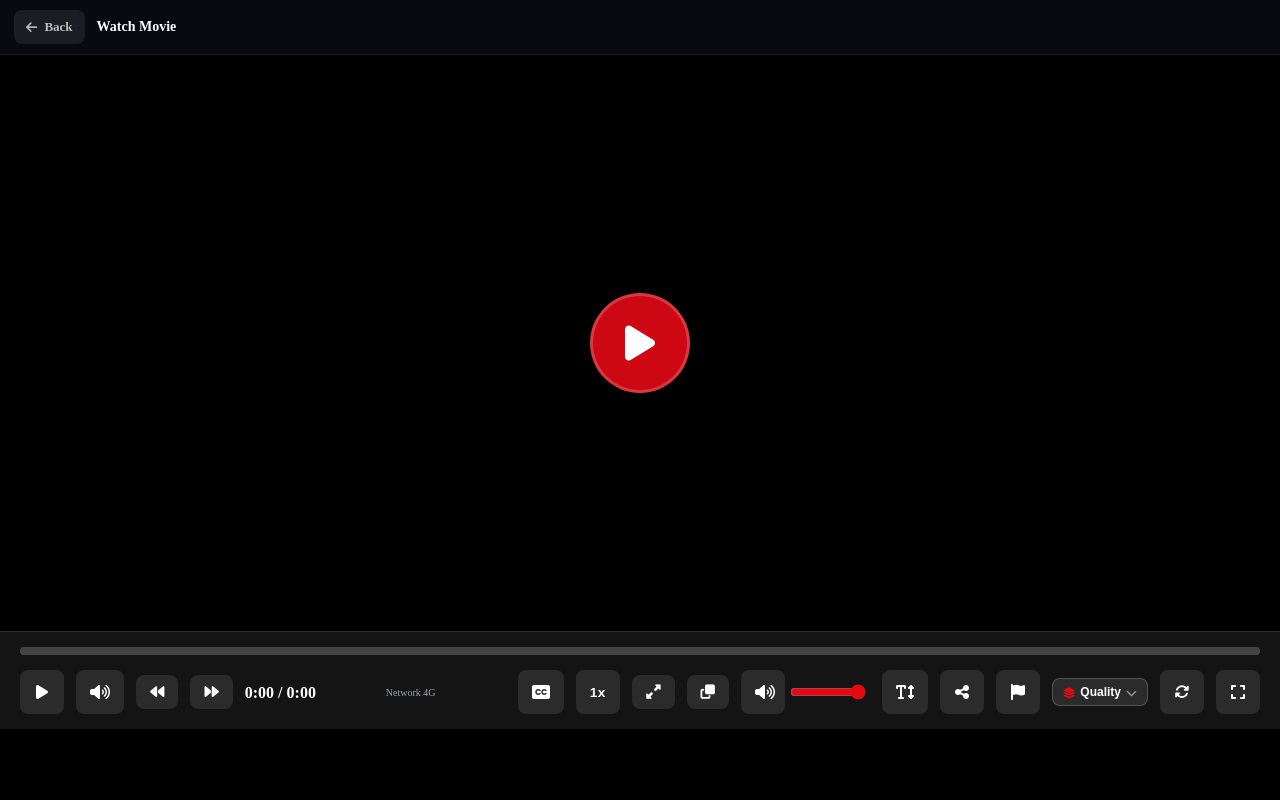
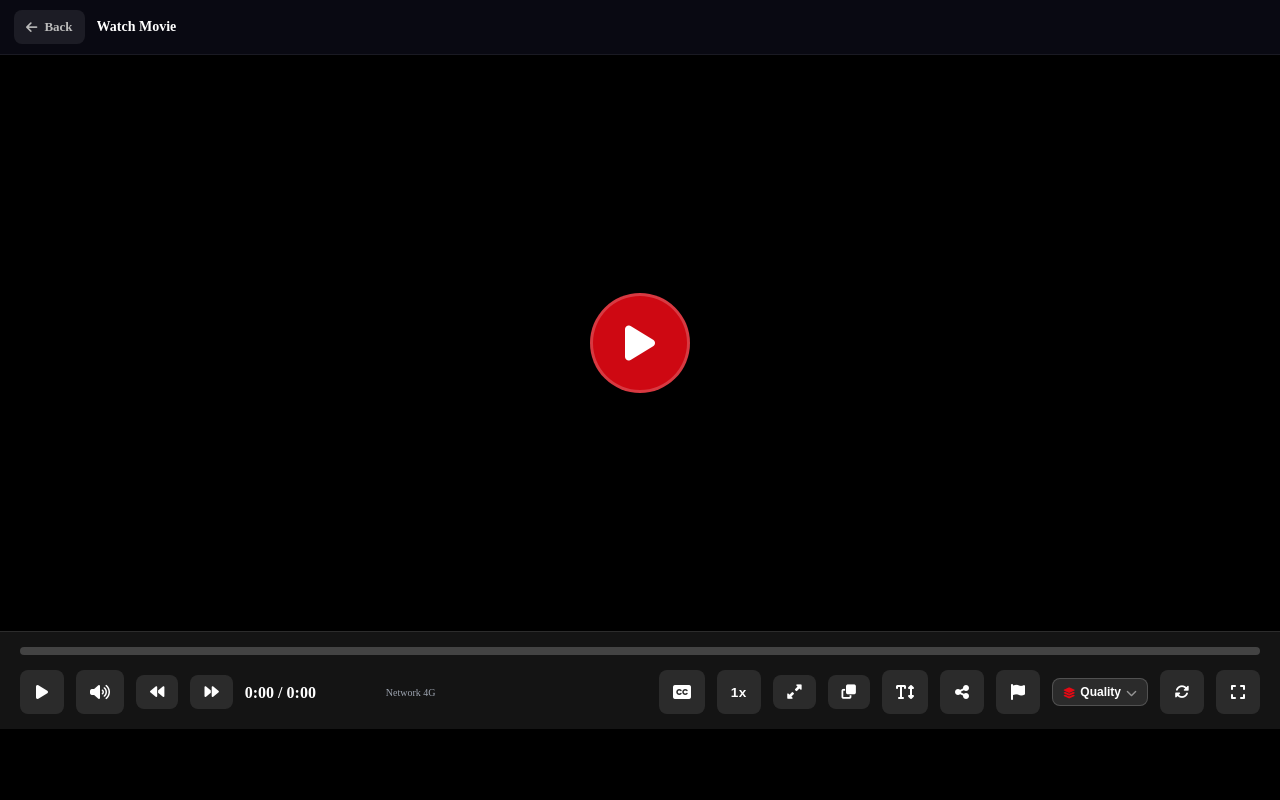
Before and after one commit to Luckycia404/hm-cinema-northflank, a website: page watch.html in a window 1280 px wide. Shown: the top 800 px of the page. Drawn offline with nearby package versions, Linux system fonts and the light colour scheme.

Commit message:
Remove player volume slider and keep mute control

```diff
--- a/watch.html
+++ b/watch.html
@@ -338,11 +338,6 @@
                         <button class="pip-btn" id="pipBtn" title="Picture-in-Picture" onclick="togglePip()">
                             <i class="fas fa-clone"></i>
                         </button>
-                        <!-- Volume slider -->
-                        <div class="player-volume-wrap" id="playerVolumeWrap">
-                            <button class="control-btn" id="volumeSliderMute" type="button" title="Mute / unmute" aria-label="Mute or unmute"><i class="fas fa-volume-up"></i></button>
-                            <input id="playerVolumeSlider" type="range" min="0" max="100" value="100" aria-label="Volume" title="Volume">
-                        </div>
                         <!-- Subtitle appearance -->
                         <button class="control-btn" id="subtitleStyleBtn" type="button" title="Subtitle appearance" aria-label="Subtitle appearance"><i class="fas fa-text-height"></i></button>
                         <!-- Share -->
@@ -933,9 +928,7 @@ function updateMuteButton() {
         ? '<i class="fas fa-volume-mute"></i>'
         : '<i class="fas fa-volume-up"></i>';
     const muteBtn = document.getElementById('muteBtn');
-    const sliderMute = document.getElementById('volumeSliderMute');
     if (muteBtn) muteBtn.innerHTML = icon;
-    if (sliderMute) sliderMute.innerHTML = icon;
 }
 function toggleMute() {
     // If volume was dragged to zero, restore the last audible level on unmute.
@@ -1758,23 +1751,16 @@ function setupControlsAutoHide() {
 function setupPlayerPreferences() {
     const speed=Number(hmPlayerPrefs.speed||localStorage.getItem('hm_player_speed')||1);
     if ([.25,.5,.75,1,1.25,1.5,1.75,2].includes(speed)) setPlaybackSpeed(speed);
-    const vol=document.getElementById('playerVolumeSlider');
-    const mute=document.getElementById('volumeSliderMute');
     if (typeof hmPlayerPrefs.volume==='number' && hmPlayerPrefs.volume>0) video.volume=Math.max(0,Math.min(1,hmPlayerPrefs.volume));
     // Mute is temporary: never restore or persist a muted state between visits.
     video.muted=false;
     delete hmPlayerPrefs.muted;
-    if (vol) vol.value=String(Math.round(video.volume*100));
     const update=()=>{
-        if(vol) vol.value=String(Math.round(video.volume*100));
-        if(mute) mute.innerHTML=(video.muted||video.volume===0)?'<i class="fas fa-volume-mute"></i>':'<i class="fas fa-volume-up"></i>';
         if (video.volume>0) hmPlayerPrefs.volume=video.volume;
         delete hmPlayerPrefs.muted;
         savePlayerPrefs();
         updateMuteButton();
     };
-    vol?.addEventListener('input',()=>{video.volume=Number(vol.value)/100;if(video.volume>0)video.muted=false;update();});
-    mute?.addEventListener('click',()=>{toggleMute();update();});
     video.addEventListener('volumechange',update);
     update();
     const quality=hmPlayerPrefs.quality;
```
